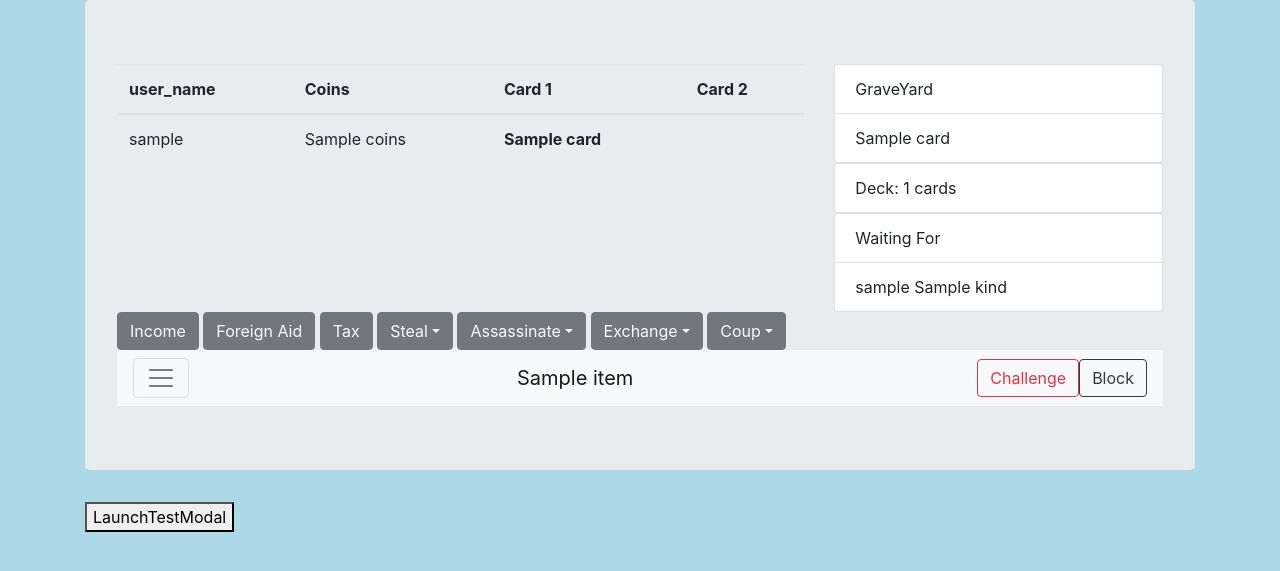
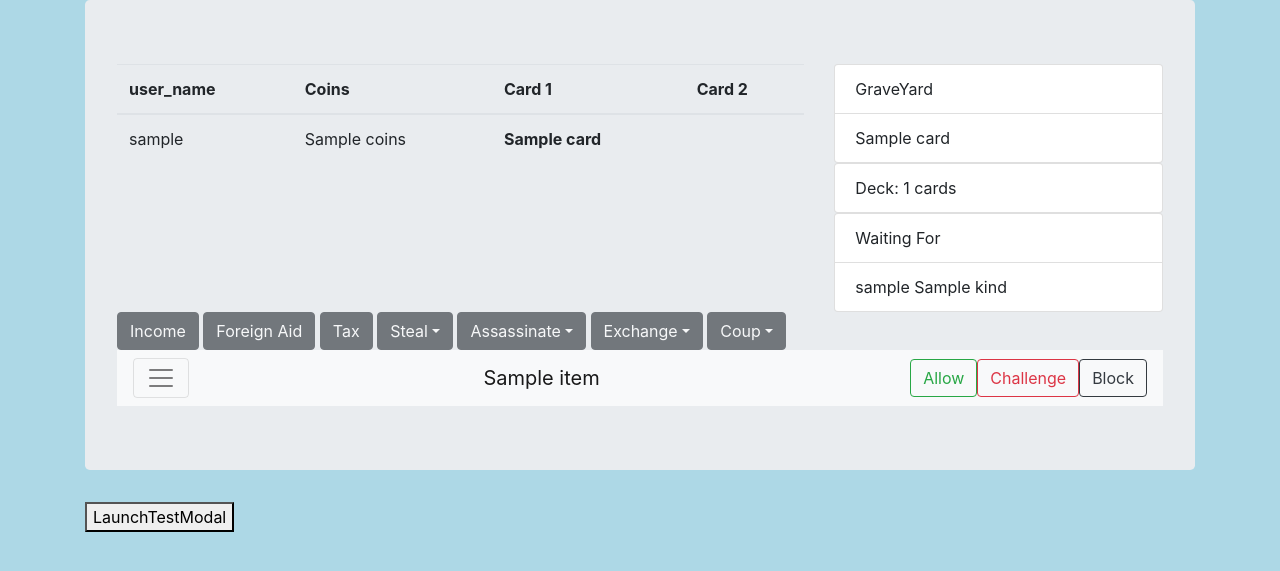
Before and after one commit to blandmanstudios/blandgames, a Flask app: template templates/mongo_play_page.html in a window 1280 px wide. Shown: the top 571 px of the page. Run offline with Flask 2, Linux system fonts and the light colour scheme; the template is opened without the code that fills it: most values are stand-ins (such as "Sample title", 1, 10 or a date in 2020); some libraries are stand-ins or nearby versions.

Commit message:
Add allow button

```diff
--- a/templates/mongo_play_page.html
+++ b/templates/mongo_play_page.html
@@ -100,6 +100,7 @@
 	</button>
 	<a class="navbar-brand" href="#" id="latest_activity">{{activity_log[activity_log|length - 1]}}</a>
 	<form class="form-inline">
+		<button class="btn btn-outline-success" type="button" id="allow_button">Allow</button>
 		<button class="btn btn-outline-danger" type="button" id="challenge_button">Challenge</button>
 		<button class="btn btn-outline-dark" type="button" id="block_button">Block</button>
 	</form>
```
